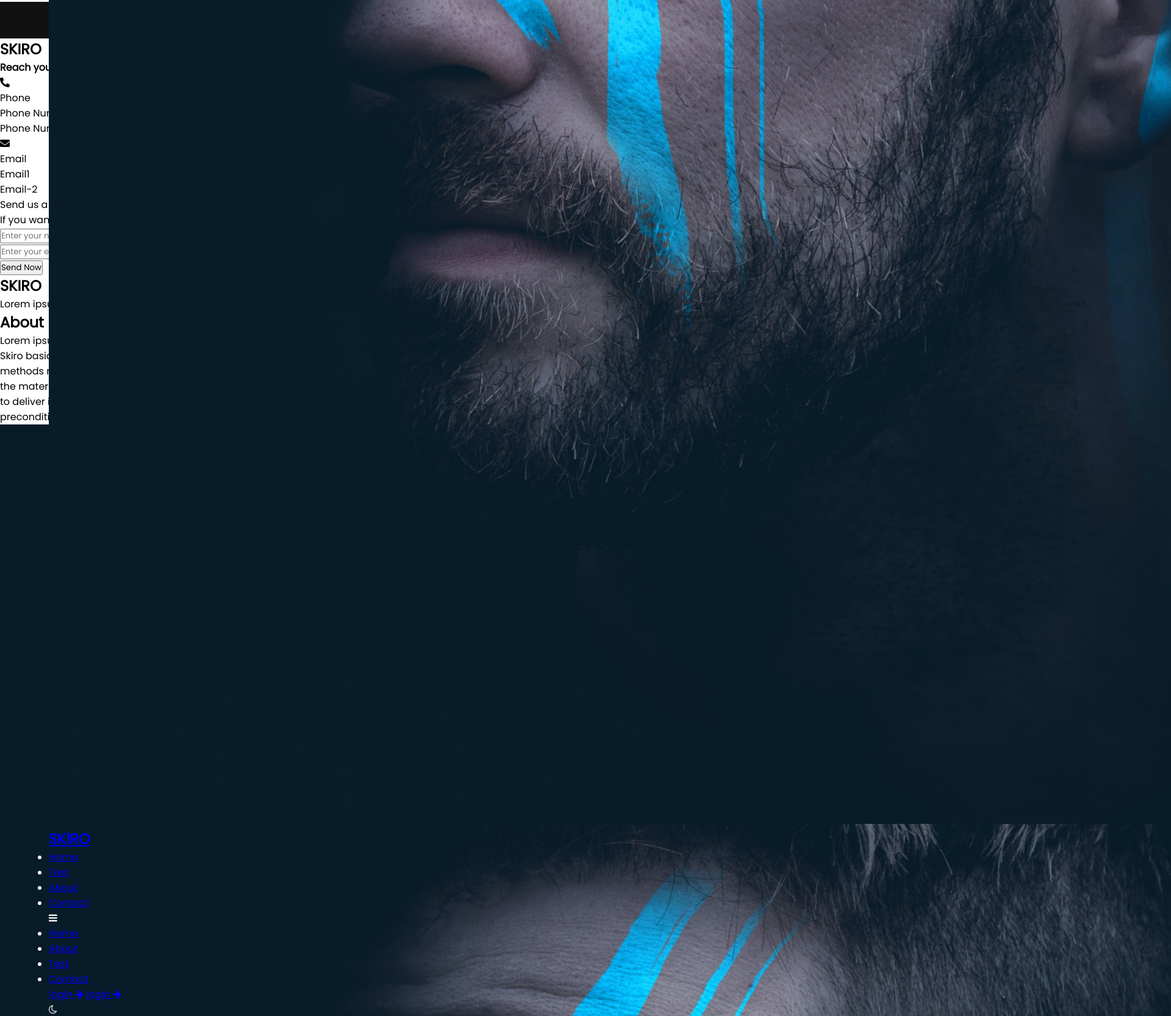
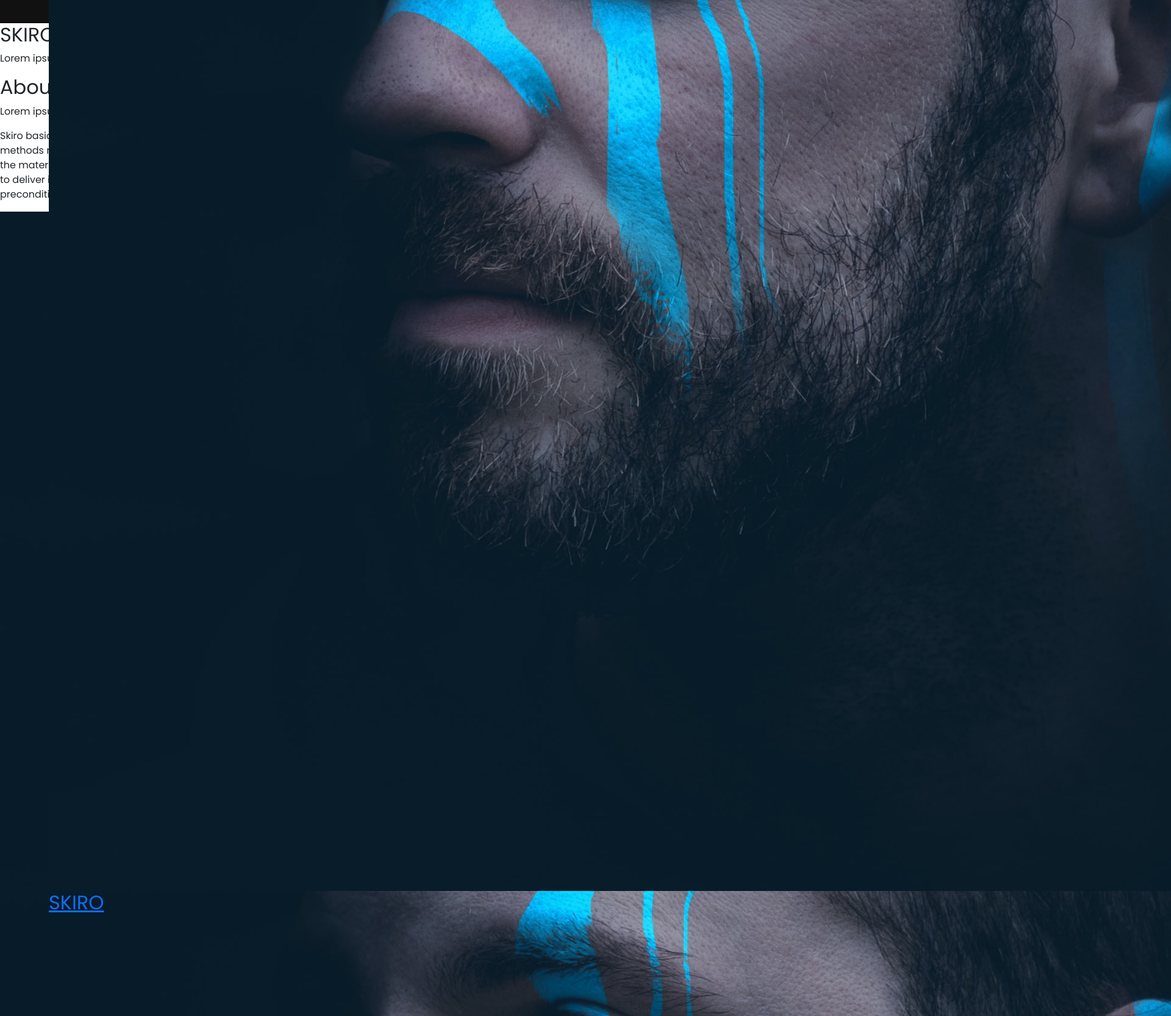
Before and after one commit to vinayakkumargupta/Skiro, a plain HTML site: page html/index.html in a window 1280 px wide. Shown: the part 22-1688 px from the top of the page at 61% size, 1920 px wide, since content can reach past the window. Drawn offline with nearby package versions, Linux system fonts and the light colour scheme; a web font is replaced by a local one.

Commit message:
Update index.html

```diff
--- a/html/index.html
+++ b/html/index.html
@@ -3,10 +3,7 @@
   <head>
     <meta charset="UTF-8" />
     <meta http-equiv="X-UA-Compatible" content="IE=edge" />
-    <meta
-      name="google-signin-client_id"
-      content="729691675537-q08sacmkpr1h0bofn2onni73amkqsf8j.apps.googleusercontent.com"
-    />
+    <meta name="google-signin-client_id" content="729691675537-q08sacmkpr1h0bofn2onni73amkqsf8j.apps.googleusercontent.com">
     <meta name="viewport" content="width=device-width, initial-scale=1.0" />
     <link
       rel="stylesheet"
@@ -14,27 +11,12 @@
       crossorigin="anonymous"
       referrerpolicy="no-referrer"
     />
+    <link href="https://cdn.jsdelivr.net/npm/bootstrap@5.0.0/dist/css/bootstrap.min.css" rel="stylesheet"
+    integrity="sha384-wEmeIV1mKuiNpC+IOBjI7aAzPcEZeedi5yW5f2yOq55WWLwNGmvvx4Um1vskeMj0" crossorigin="anonymous">
     <link
       rel="stylesheet"
       href="https://cdnjs.cloudflare.com/ajax/libs/font-awesome/4.7.0/css/font-awesome.css"
       integrity="sha512-5A8nwdMOWrSz20fDsjczgUidUBR8liPYU+WymTZP1lmY9G6Oc7HlZv156XqnsgNUzTyMefFTcsFH/tnJE/+xBg=="
-
-      crossorigin="anonymous" referrerpolicy="no-referrer" />
-    <link rel="stylesheet" href="../css/style.css">
-    <title>Skiro</title>
-
-
-    <link rel="preconnect" href="https://fonts.googleapis.com">
-  <link rel="preconnect" href="https://fonts.gstatic.com" crossorigin>
-  <link href="https://fonts.googleapis.com/css2?family=Kaushan+Script&family=STIX+Two+Text&display=swap" rel="stylesheet">
-
-  <link rel="preconnect" href="https://fonts.googleapis.com">
-<link rel="preconnect" href="https://fonts.gstatic.com" crossorigin>
-<link href="https://fonts.googleapis.com/css2?family=Gochi+Hand&display=swap" rel="stylesheet">
-
-
-</head>
-
       crossorigin="anonymous"
       referrerpolicy="no-referrer"
     />
@@ -43,7 +25,12 @@
   </head>
 
   <body>
-
+    <script src="../js/skiro.js" async defer></script>
+    <script src="https://apis.google.com/js/platform.js" async defer></script>
+    <script src="https://cdn.jsdelivr.net/npm/bootstrap@5.0.0/dist/js/bootstrap.bundle.min.js"
+        integrity="sha384-p34f1UUtsS3wqzfto5wAAmdvj+osOnFyQFpp4Ua3gs/ZVWx6oOypYoCJhGGScy+8"
+        crossorigin="anonymous"></script>
+    <script src="https://ajax.googleapis.com/ajax/libs/jquery/3.5.1/jquery.min.js"></script>
     <div class="body">
       <header>
         <div class="logo">
@@ -55,21 +42,10 @@
               <h2>SKIRO</h2>
             </a>
           </div>
-
-          <div class="nav-item">
-              <ul>
-                  <li><a href="#home">Home</a></li>
-
-                  <li><a href="#">Test</a></li>
-                  <li><a href="#">About</a></li>
-                  <li><a href="#contact">Contact</a></li>
-              </ul>
-
         </div>
         <span>
           <div class="menu-toggle">
             <i class="fa fa-bars bar"></i>
-
           </div>
         </span>
 
@@ -81,109 +57,16 @@
             <li><a href="#contact">Contact</a></li>
           </ul>
           <div class="lnav">
-            <div class="login">
-
-                <a href="#">login <i class="fa fa-arrow-right"></i></a>
+            <div class="login" data-onsuccess="onSignIn">
 
 
-              <a href="https://apis.google.com/js/platform.js" target="_blank">
-                login
                 <i class="fa fa-arrow-right"></i
-              ></a>
-
+              >
             </div>
             <div class="themeswitch">
               <i class="fa fa-moon" aria-hidden="true"></i>
             </div>
           </div>
-
-        </header>
-
-
-        <section id="banner">
-
-          <div class = "vector">
-            <div class="banner-text">
-            <h1>SKIRO</h1>
-            <h4>Reach your pinnacle with SKIRO</h4>
-            </div>
-
-          </div>
-
-
-
-
-        </section>
-
-        <section id="home">
-
-        </section>
-        <section id="about">
-
-        </section>
-
-        <section id="test">
-
-        </section>
-
-        <section id="contact">
-
-          <div class="container">
-    <div class="content">
-      <div class="left-side">
-        <!-- <div class="address details">
-          <i class="fas fa-map-marker-alt"></i>
-          <div class="topic">Address</div>
-          <div class="text-one">Surkhet, NP12</div>
-          <div class="text-two">Birendranagar 06</div> -->
-        </div>
-        <div class="phone details">
-          <i class="fas fa-phone-alt"></i>
-          <div class="topic">Phone</div>
-          <div class="text-one">Phone Number1</div>
-          <div class="text-two">Phone Number2</div>
-        </div>
-        <div class="email details">
-          <i class="fas fa-envelope"></i>
-          <div class="topic">Email</div>
-          <div class="text-one">Email1</div>
-          <div class="text-two">Email-2</div>
-        </div>
-      </div>
-      <div class="right-side">
-        <div class="topic-text">Send us a message</div>
-        <p>If you want to be tutored personally or have any queries regarding the quiz, you can send me message from here. It's my pleasure to help you.</p>
-      <form action="#">
-        <div class="input-box">
-          <input type="text" placeholder="Enter your name">
-        </div>
-        <div class="input-box">
-          <input type="text" placeholder="Enter your email">
-        </div>
-        <div class="input-box message-box">
-
-        </div>
-        <div class="button">
-          <input type="button" value="Send Now" >
-        </div>
-      </form>
-    </div>
-    </div>
-  </div>
-
-        </section>
-
-
-    </div>
-</body>
-<script>
-    let themeswitch = document.querySelector('.themeswitch');
-   let body = document.querySelector('body')
-   themeswitch.onclick = function () {
-      body.classList.toggle('dark')
-   }
-</script>
-
         </div>
       </header>
     </div>
@@ -343,5 +226,4 @@
       nav.classList.toggle("active");
     };
   </script>
-
 </html>
```
